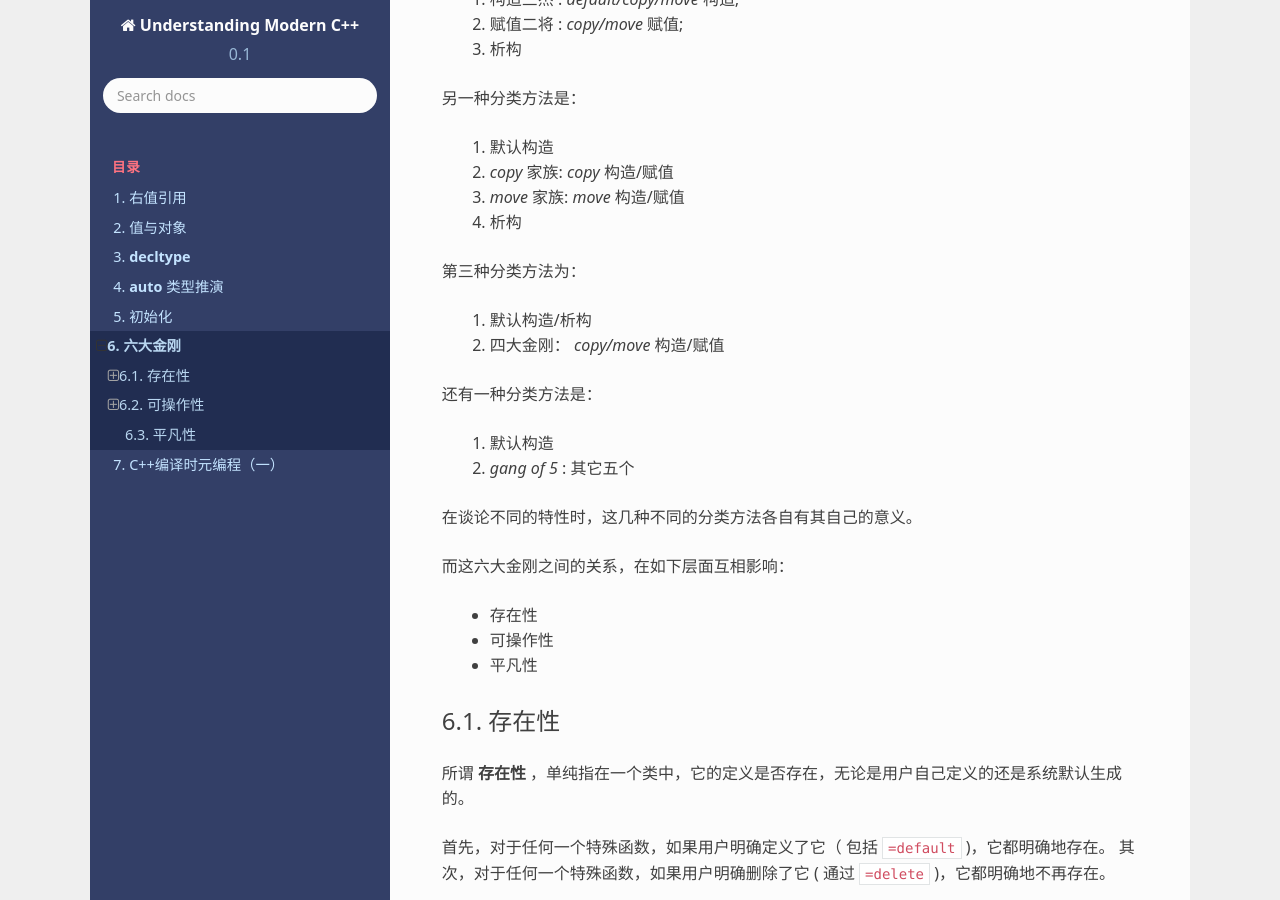
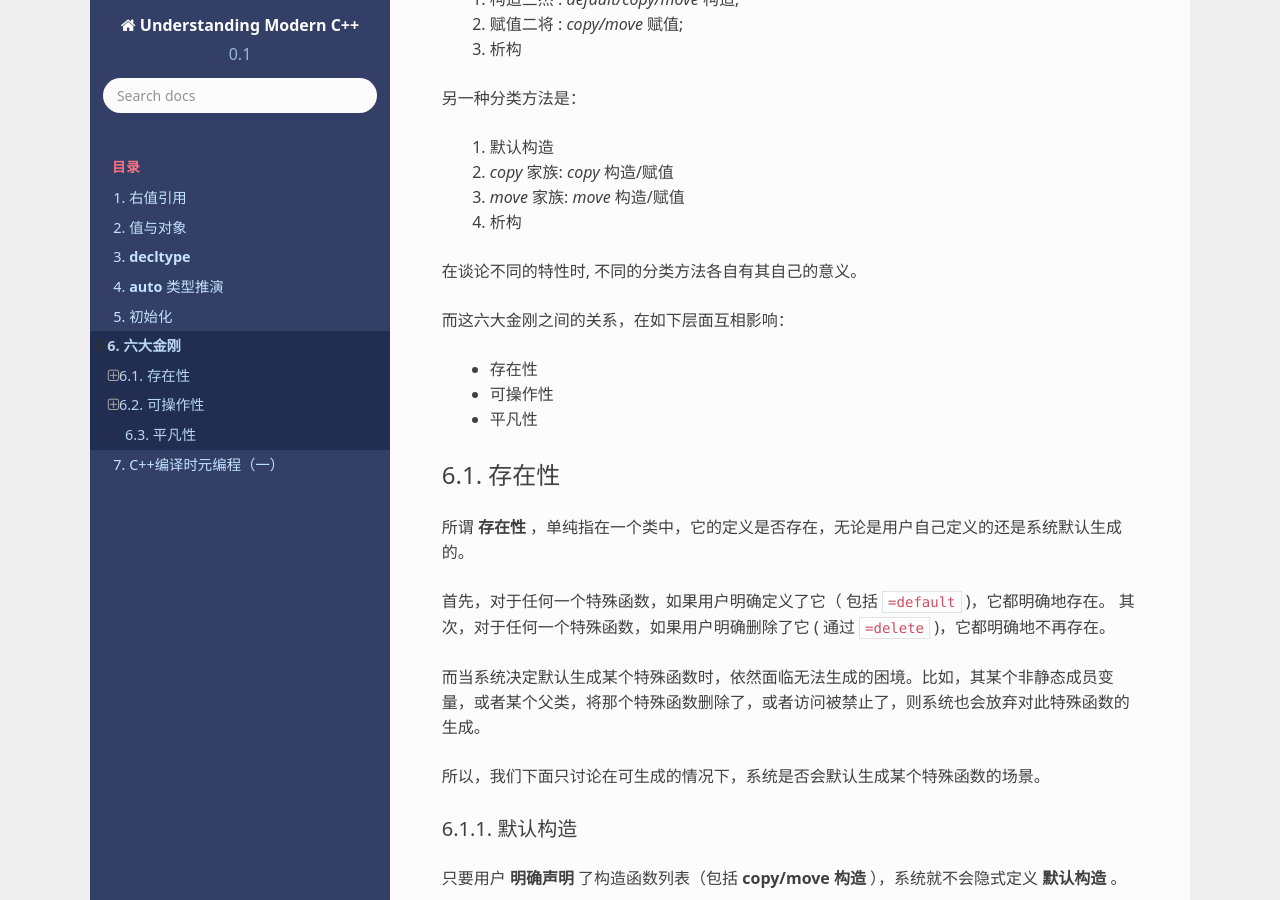
Before and after one commit to godsme/understand_modern_cpp, a Sphinx documentation site: the page built from docs/source/gang_of_6.rst, in a window 1280 px wide and 900 px high, scrolled down 503 px. Built offline with Sphinx 7.4.7 and the Read the Docs theme 2.0.0, drawn with Linux system fonts in a browser that asks for light colours; formulas are drawn with MathJax 3.

Commit message:
refactored

```diff
--- a/docs/source/gang_of_6.rst
+++ b/docs/source/gang_of_6.rst
@@ -28,19 +28,7 @@
    4. 析构
 
 
-第三种分类方法为：
-
-   1. 默认构造/析构
-   2. 四大金刚： `copy/move` 构造/赋值
-
-
-还有一种分类方法是：
-
-   1. 默认构造
-   2. `gang of 5` : 其它五个
-
-
-在谈论不同的特性时，这几种不同的分类方法各自有其自己的意义。
+在谈论不同的特性时, 不同的分类方法各自有其自己的意义。
 
 
 而这六大金刚之间的关系，在如下层面互相影响：
```
